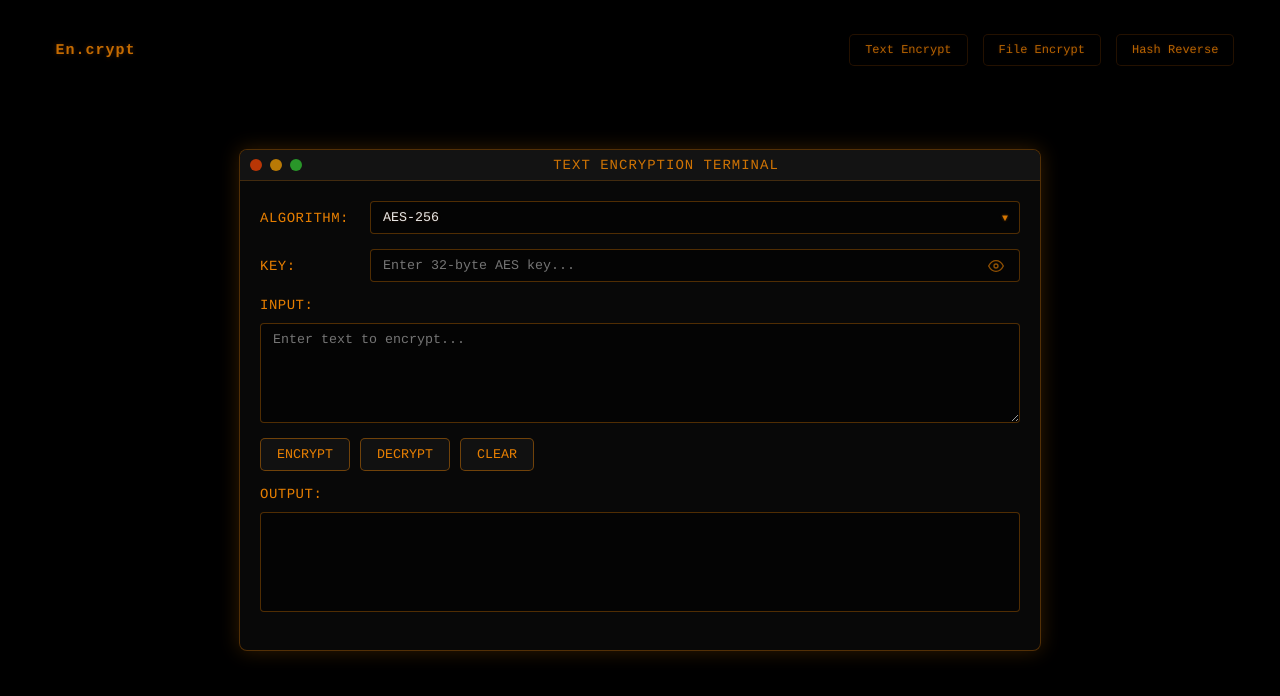
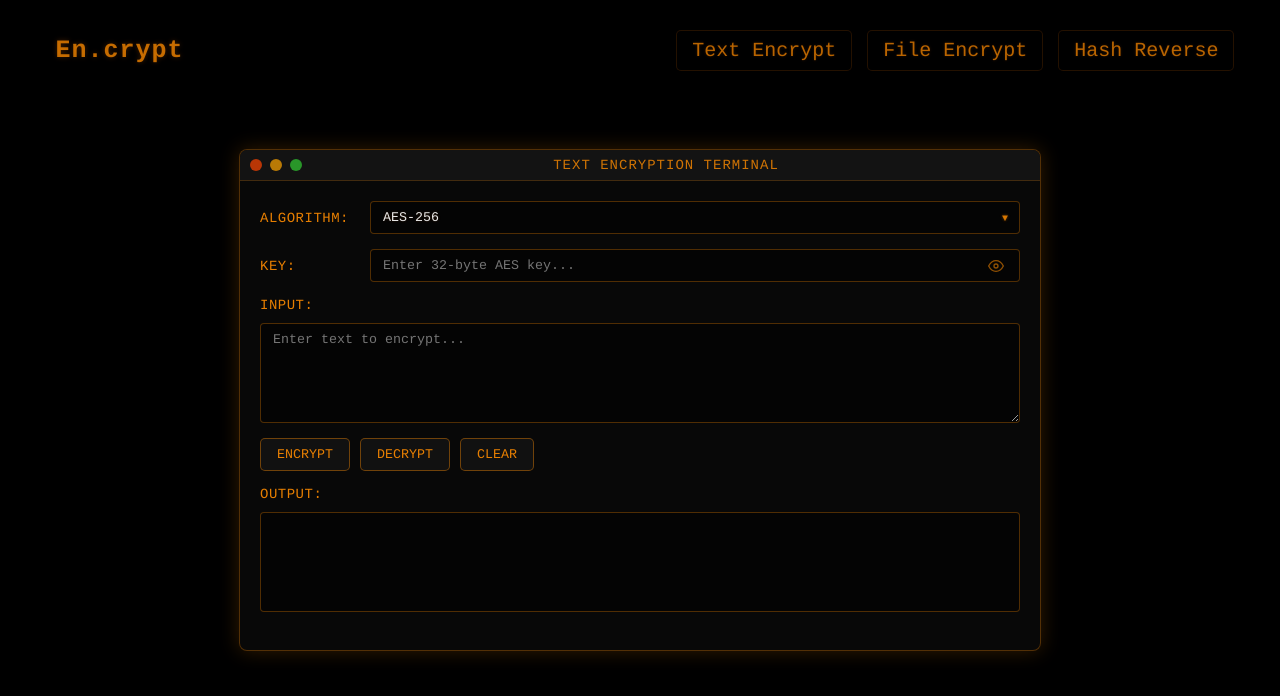
Before and after one commit to BalaKrishnaS7/En.crypt, a plain HTML site: page index.html in a window 1280 px wide. Drawn offline with nearby package versions, Linux system fonts and the light colour scheme.

Commit message:
Update index.html

```diff
--- a/index.html
+++ b/index.html
@@ -93,7 +93,7 @@
       }
 
       .navbar-brand {
-        font-size: 15px;
+        font-size: 25px;
         font-weight: bold;
         font-family: "Antikor Mono", Courier, monospace;
         color: rgba(255, 140, 0, 0.75); /* Changed to orange */
@@ -131,7 +131,7 @@
         border: 1px solid rgba(180, 85, 0, 0.2); /* Orange border */
         border-radius: 5px;
         padding: 8px 15px;
-        font-size: 12px;
+        font-size: 20px;
         cursor: pointer;
         transition: all 0.3s ease;
         text-shadow: 0 0 3px rgba(220, 100, 0, 0.2); /* Orange text glow */
```
